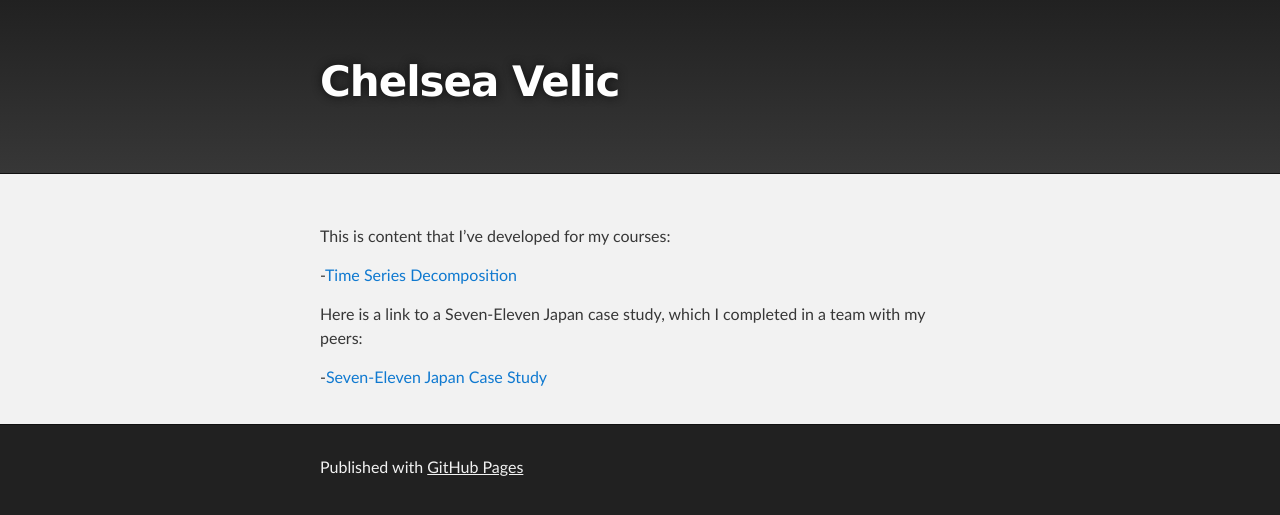
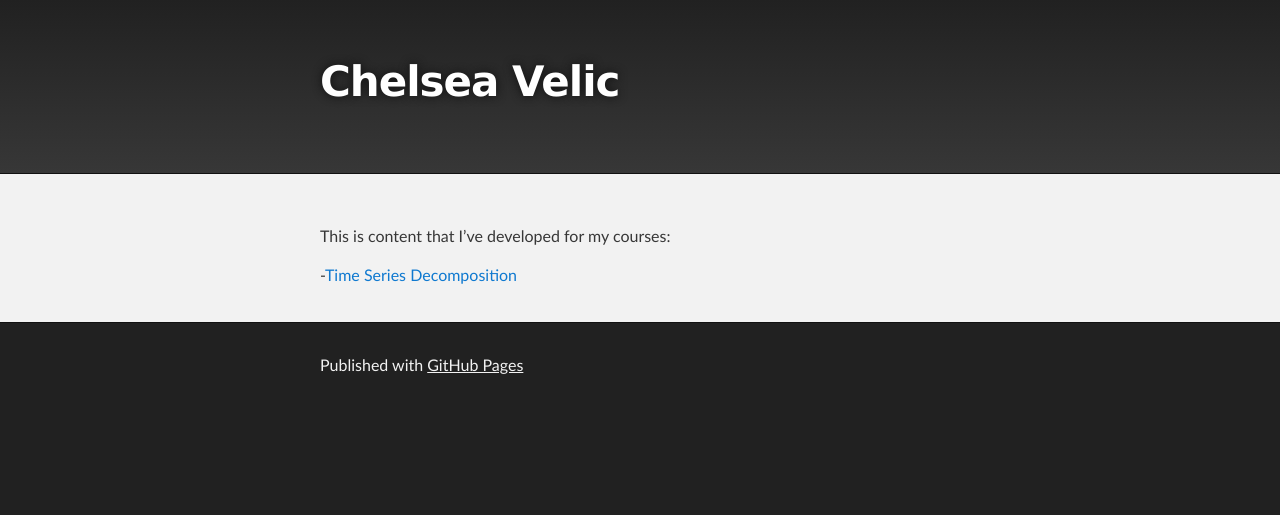
Before and after one commit to cav24/cav24.github.io, a Jekyll site: the page built from index.md, in a window 1280 px wide. Shown: the top 515 px of the page. Built offline with Jekyll 4.4.1, drawn with Linux system fonts in a browser that asks for light colours; our own code applies the rules of GitHub Pages for plain Markdown files; the repository's description, which GitHub fills in, is left out.

Commit message:
Update index.md

```diff
--- a/index.md
+++ b/index.md
@@ -7,7 +7,3 @@ description:
 This is content that I've developed for my courses:
 
 -[Time Series Decomposition](/timeseries/index.md)
-
-Here is a link to a Seven-Eleven Japan case study, which I completed in a team with my peers:
-
--[Seven-Eleven Japan Case Study](https://github.com/cav24/sevenelevencase)
```
